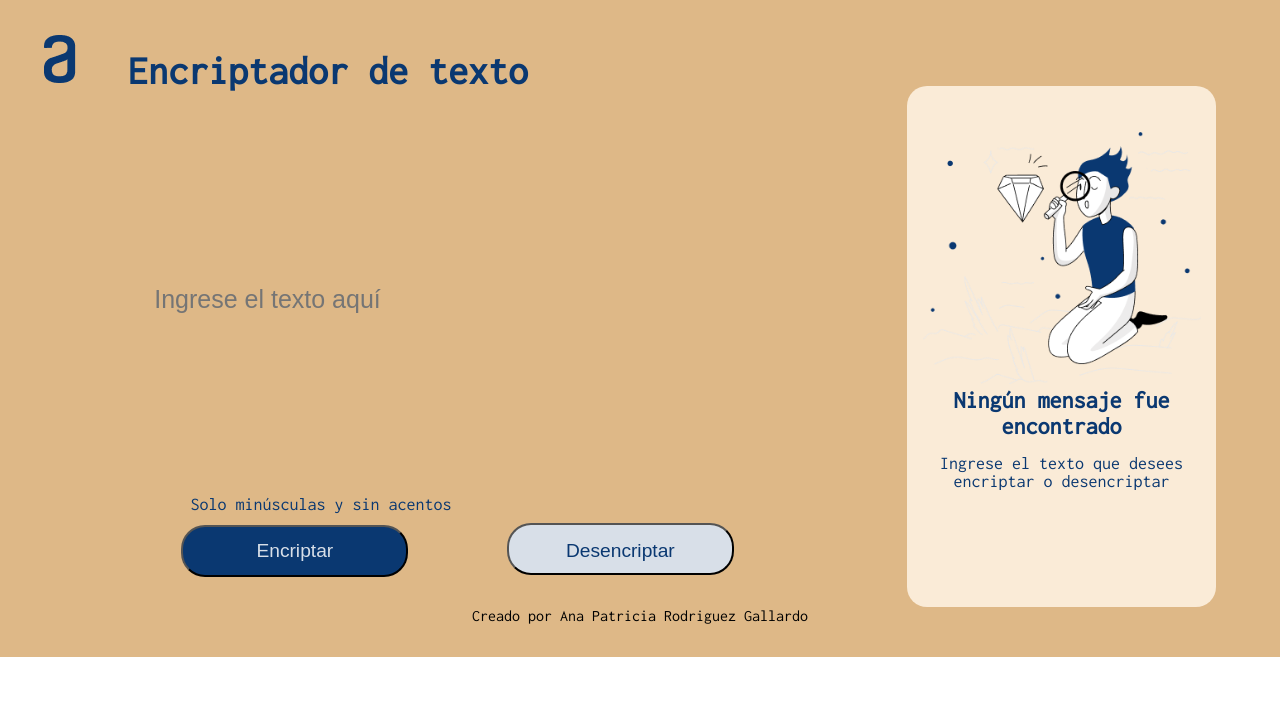
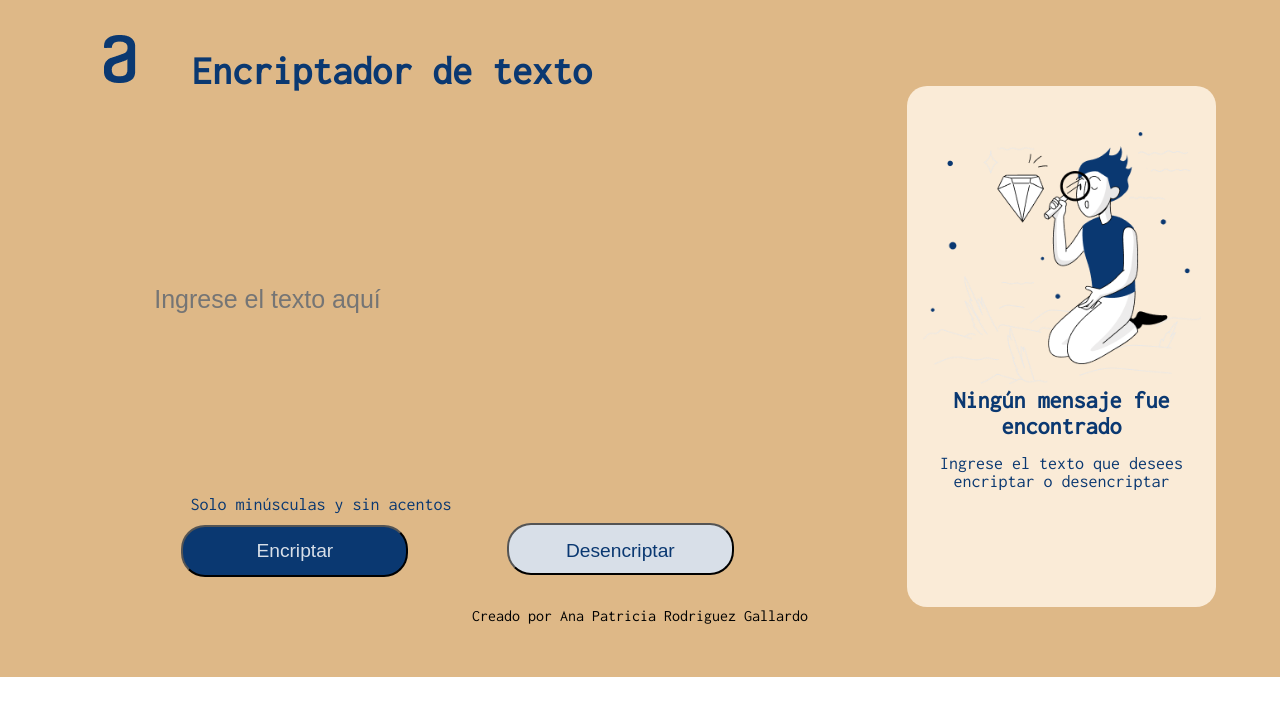
Before and after one commit to vuelobruja5/challenge-encriptador, a plain HTML site: page index.html in a window 1280 px wide. Drawn offline with Linux system fonts and the light colour scheme.

Commit message:
Corrigiendo errores

```diff
--- a/style.css
+++ b/style.css
@@ -18,12 +18,13 @@ header{
 #logoImg{
     margin-top: 35px;
     width: 120px;
+    margin-left: 60px;
 }
 
 .title{
     position: absolute;
     top: 50px;
-    left: 10%;
+    left: 15%;
     font-size: 2.5em;
     color: #0a3871;
 }
@@ -138,7 +139,7 @@ main {
 }
 footer {
     width: 100%;
-    height: 50px;
+    height: 70px;
     background-color: burlywood;
     text-align: center;
 }
@@ -274,7 +275,7 @@ footer {
         margin-left: 10%;
         background-color: #D8DFE8;
         font-family: 'Inconsolata', monospace;
-        margin-top: 25%;
+        margin-top: 30%;
     }
     footer {
         width: 100%;
```
